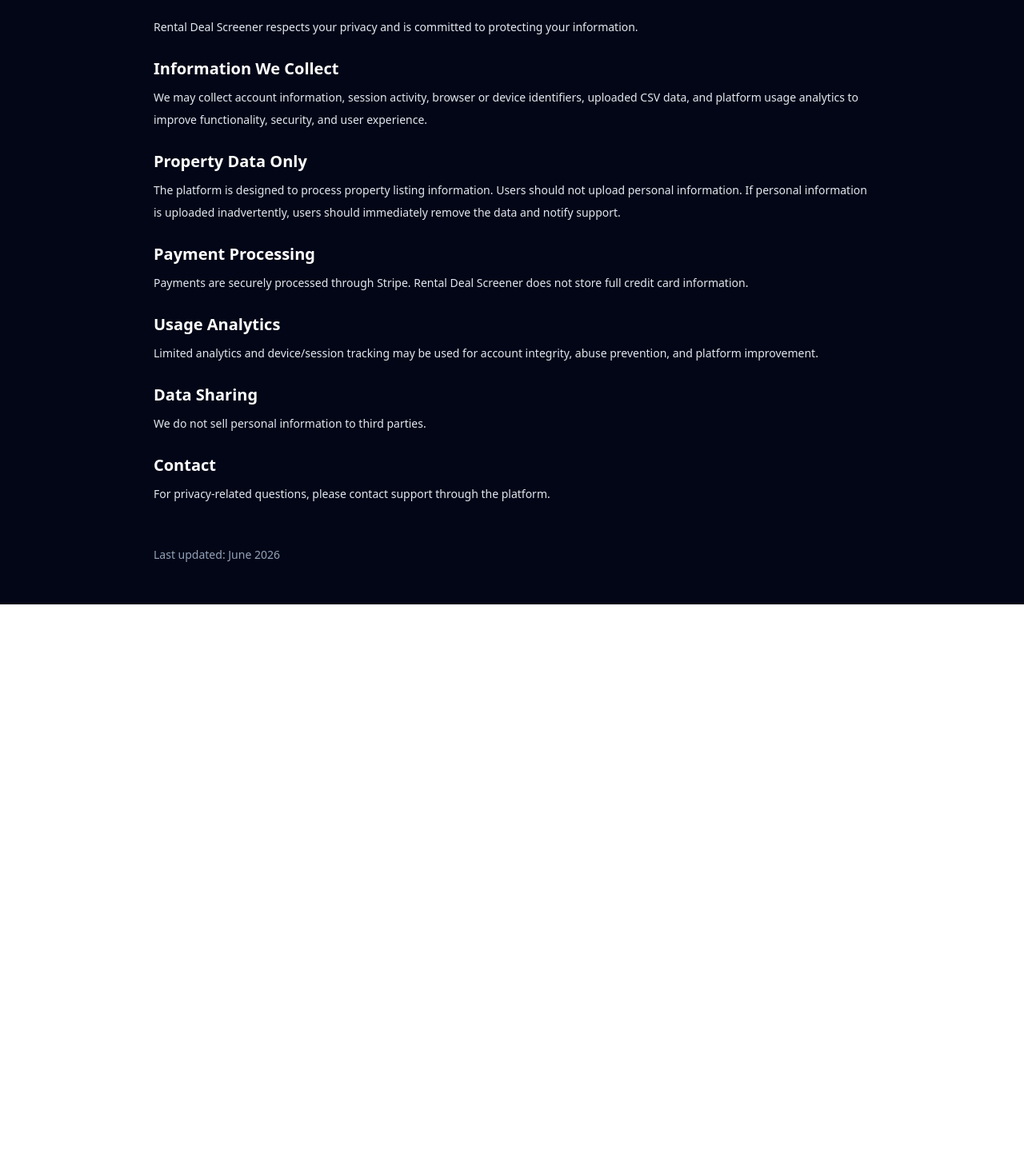
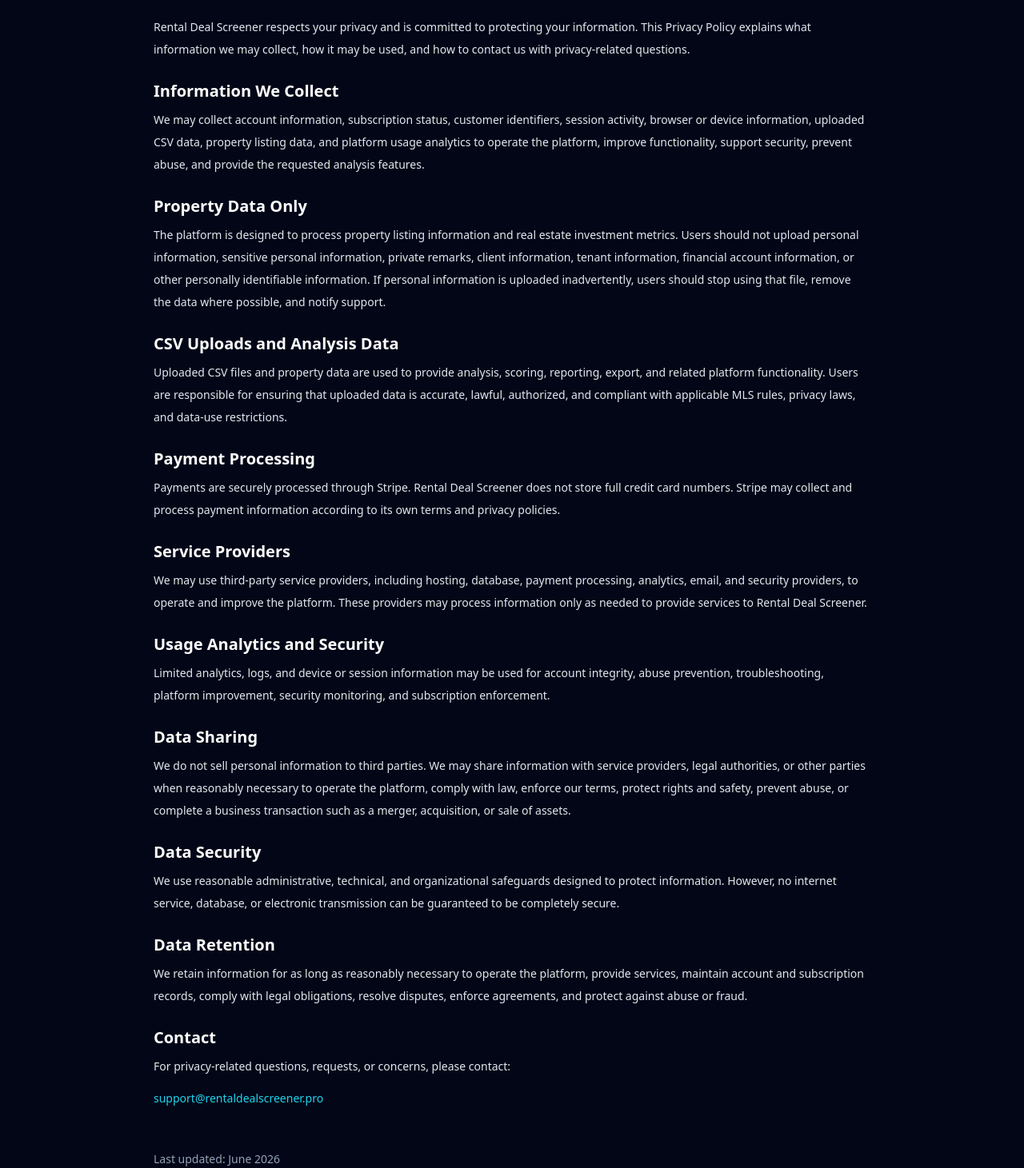
Before and after one commit to adrianr71/deal-analyzer, a React (Vite) app: page /privacy in a window 1280 px wide. Shown: the part 92-1553 px from the top of the page at 80% size. Before the commit the page ends 848 px from the top, so only its background shows below. Built offline with nearby package versions, Linux system fonts and the light colour scheme.

Commit message:
Update Privacy.jsx

```diff
--- a/src/pages/Privacy.jsx
+++ b/src/pages/Privacy.jsx
@@ -7,7 +7,9 @@ export default function Privacy() {
         <div className="space-y-6 text-sm leading-7">
           <p>
             Rental Deal Screener respects your privacy and is committed to
-            protecting your information.
+            protecting your information. This Privacy Policy explains what
+            information we may collect, how it may be used, and how to contact
+            us with privacy-related questions.
           </p>
 
           <section>
@@ -15,9 +17,12 @@ export default function Privacy() {
               Information We Collect
             </h2>
             <p>
-            We may collect account information, session activity, browser or
-            device identifiers, uploaded CSV data, and platform usage
-            analytics to improve functionality, security, and user experience.
+              We may collect account information, subscription status,
+              customer identifiers, session activity, browser or device
+              information, uploaded CSV data, property listing data, and
+              platform usage analytics to operate the platform, improve
+              functionality, support security, prevent abuse, and provide the
+              requested analysis features.
             </p>
           </section>
 
@@ -26,10 +31,27 @@ export default function Privacy() {
               Property Data Only
             </h2>
             <p>
-            The platform is designed to process property listing information.
-            Users should not upload personal information. If personal information
-            is uploaded inadvertently, users should immediately remove the data
-            and notify support.
+              The platform is designed to process property listing information
+              and real estate investment metrics. Users should not upload
+              personal information, sensitive personal information, private
+              remarks, client information, tenant information, financial account
+              information, or other personally identifiable information. If
+              personal information is uploaded inadvertently, users should stop
+              using that file, remove the data where possible, and notify
+              support.
+            </p>
+          </section>
+
+          <section>
+            <h2 className="mb-2 text-xl font-semibold text-white">
+              CSV Uploads and Analysis Data
+            </h2>
+            <p>
+              Uploaded CSV files and property data are used to provide analysis,
+              scoring, reporting, export, and related platform functionality.
+              Users are responsible for ensuring that uploaded data is accurate,
+              lawful, authorized, and compliant with applicable MLS rules,
+              privacy laws, and data-use restrictions.
             </p>
           </section>
 
@@ -39,17 +61,34 @@ export default function Privacy() {
             </h2>
             <p>
               Payments are securely processed through Stripe. Rental Deal
-              Screener does not store full credit card information.
+              Screener does not store full credit card numbers. Stripe may
+              collect and process payment information according to its own
+              terms and privacy policies.
             </p>
           </section>
 
           <section>
             <h2 className="mb-2 text-xl font-semibold text-white">
-              Usage Analytics
+              Service Providers
             </h2>
             <p>
-              Limited analytics and device/session tracking may be used for
-              account integrity, abuse prevention, and platform improvement.
+              We may use third-party service providers, including hosting,
+              database, payment processing, analytics, email, and security
+              providers, to operate and improve the platform. These providers
+              may process information only as needed to provide services to
+              Rental Deal Screener.
+            </p>
+          </section>
+
+          <section>
+            <h2 className="mb-2 text-xl font-semibold text-white">
+              Usage Analytics and Security
+            </h2>
+            <p>
+              Limited analytics, logs, and device or session information may be
+              used for account integrity, abuse prevention, troubleshooting,
+              platform improvement, security monitoring, and subscription
+              enforcement.
             </p>
           </section>
 
@@ -58,7 +97,36 @@ export default function Privacy() {
               Data Sharing
             </h2>
             <p>
-              We do not sell personal information to third parties.
+              We do not sell personal information to third parties. We may share
+              information with service providers, legal authorities, or other
+              parties when reasonably necessary to operate the platform, comply
+              with law, enforce our terms, protect rights and safety, prevent
+              abuse, or complete a business transaction such as a merger,
+              acquisition, or sale of assets.
+            </p>
+          </section>
+
+          <section>
+            <h2 className="mb-2 text-xl font-semibold text-white">
+              Data Security
+            </h2>
+            <p>
+              We use reasonable administrative, technical, and organizational
+              safeguards designed to protect information. However, no internet
+              service, database, or electronic transmission can be guaranteed to
+              be completely secure.
+            </p>
+          </section>
+
+          <section>
+            <h2 className="mb-2 text-xl font-semibold text-white">
+              Data Retention
+            </h2>
+            <p>
+              We retain information for as long as reasonably necessary to
+              operate the platform, provide services, maintain account and
+              subscription records, comply with legal obligations, resolve
+              disputes, enforce agreements, and protect against abuse or fraud.
             </p>
           </section>
 
@@ -67,13 +135,17 @@ export default function Privacy() {
               Contact
             </h2>
             <p>
-              For privacy-related questions, please contact support through the
-              platform.
+              For privacy-related questions, requests, or concerns, please
+              contact:
+            </p>
+
+            <p className="mt-3 font-medium text-cyan-400">
+              support@rentaldealscreener.pro
             </p>
           </section>
 
           <p className="pt-6 text-slate-400">
-            Last updated: June 	2026
+            Last updated: June 2026
           </p>
         </div>
       </div>
```
Lines whose indentation alone changed are shown as unchanged.
